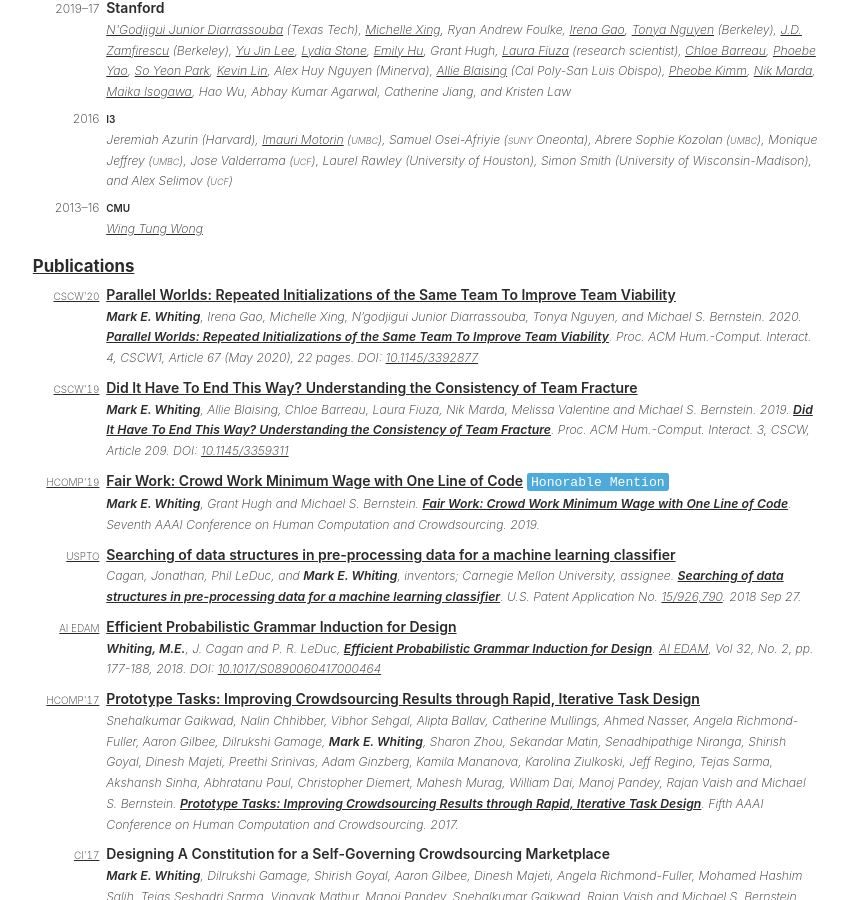
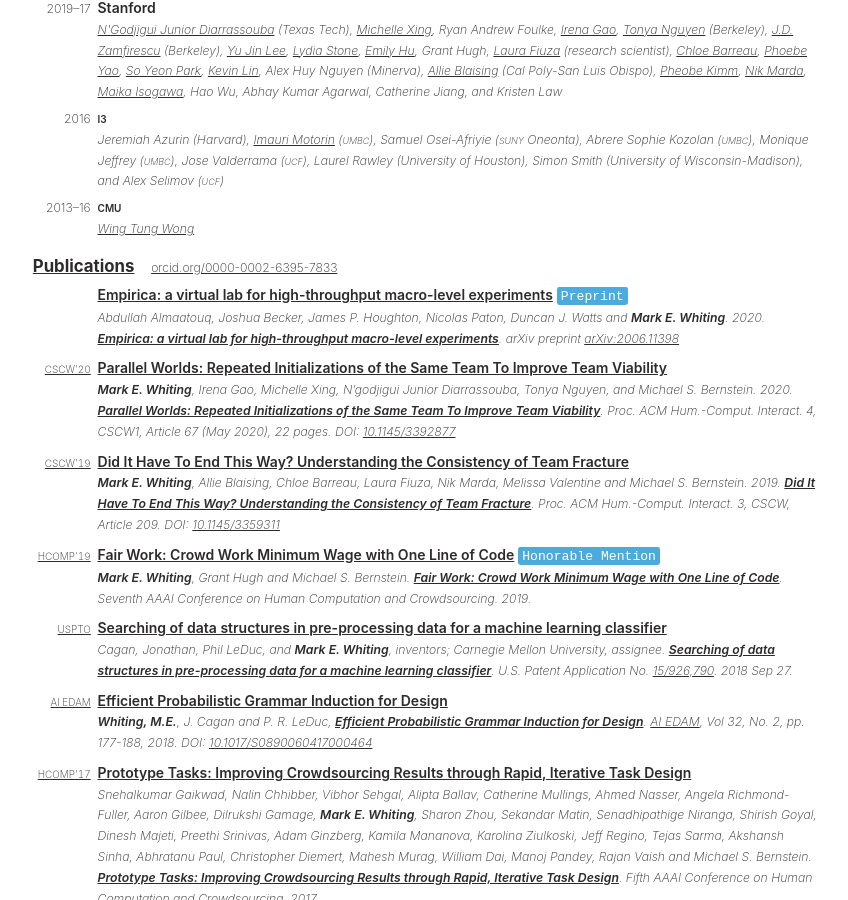
Before and after one commit to markwhiting/Whiting.me, a Jekyll site: the page built from cv.html, in a window 1280 px wide and 900 px high, scrolled down 1061 px. Shown: the whole window, without its empty margins (214-1062 px from the left). Built offline with Jekyll 4.4.1, drawn with Linux system fonts in a browser that asks for light colours.

Commit message:
Updated CV

```diff
--- a/cv.html
+++ b/cv.html
@@ -50,12 +50,8 @@
   {%- assign menteeSet = site.data.mentees | sort: "dateStart" | reverse -%} {%-
   if menteeSet.size > 0 -%}
   <tr>
-    <td>
-      <!-- <td colspan="2"> -->
-      <h2 class="section">Mentees</h2>
-    </td>
-    <td class="light bottom small noPrint">
-      <a href="https://github.com/markwhiting/Whiting.me/blob/gh-pages/_data/mentees.yml">Submit an update.</a>
+    <td colspan="2">
+      <h2 class="section">Mentees&emsp;<span class="light bottom small noPrint"><a href="https://github.com/markwhiting/Whiting.me/blob/gh-pages/_data/mentees.yml">Submit an update.</a></span></h2>
     </td>
   </tr>
   {%- assign menteeSet = site.data.mentees | sort: "dateStart" | reverse -%} {%-
@@ -90,9 +86,22 @@
   <tr>
     <td colspan="2">
       <h2 class="section">
-        <a class="noPrint" href="https://scholar.google.com/citations?user=9BeIX-0AAAAJ">Publications</a>
+        <a class="noPrint" href="https://scholar.google.com/citations?user=9BeIX-0AAAAJ">Publications</a>&emsp;<span class="light bottom small noPrint" itemscope itemtype="https://schema.org/Person"><a itemprop="sameAs" content="https://orcid.org/0000-0002-6395-7833" href="https://orcid.org/0000-0002-6395-7833" target="orcid.widget" rel="me noopener noreferrer" style="vertical-align:top;">orcid.org/0000-0002-6395-7833</a></span>
+
         <span class="onlyPrint">Publications</span>
       </h2>
+    </td>
+  </tr>
+  <tr>
+    <td class="left light smallCaps noPrint">
+      <!-- Preprint -->
+    </td>
+    <td colspan="2" >
+      <strong class="noPrint"><a href="https://arxiv.org/abs/2006.11398">Empirica: a virtual lab for high-throughput macro-level experiments</a></strong>
+      <code class="noPrint">Preprint</code>
+      <p class="light note">
+        Abdullah Almaatouq, Joshua Becker, James P. Houghton, Nicolas Paton, Duncan J. Watts and <strong>Mark E. Whiting</strong>. 2020. <strong><a href="https://arxiv.org/abs/2006.11398">Empirica: a virtual lab for high-throughput macro-level experiments</a></strong>. arXiv preprint <a href="https://arxiv.org/abs/2006.11398">arXiv:2006.11398</a>
+      </p>
     </td>
   </tr>
   <tr>
```
